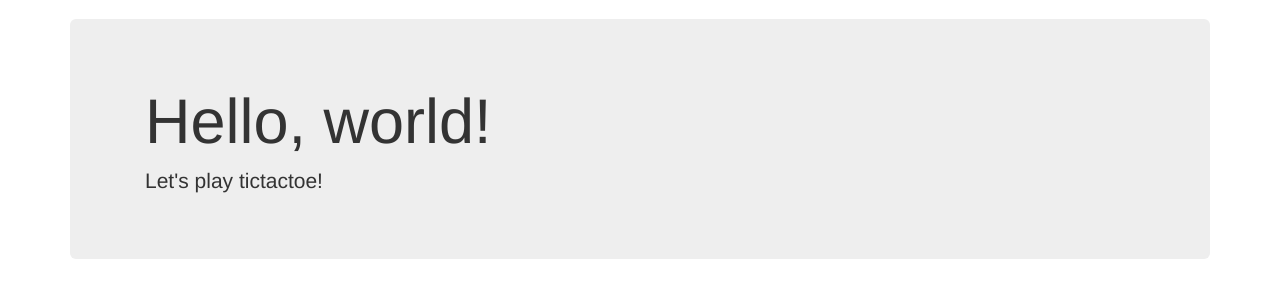
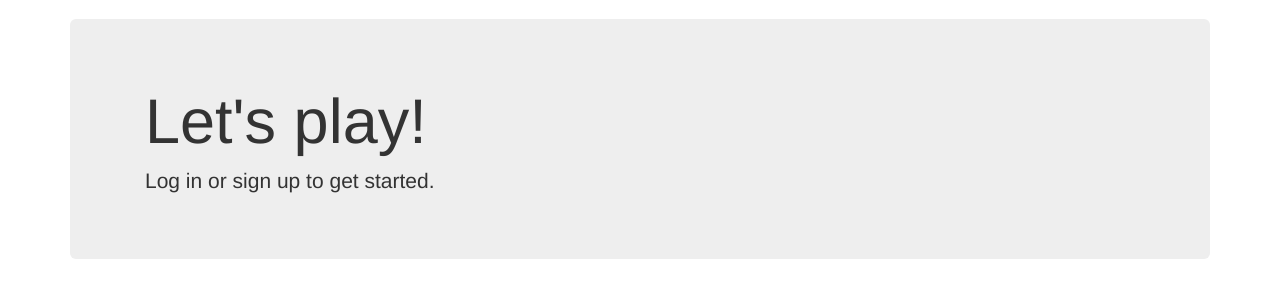
Before and after one commit to stevenjwoods/tictactoe, a Django app: template templates/tictactoe/welcome.html in a window 1280 px wide. Shown: the part 51-351 px from the top of the page. Run offline with Django 3.2, Linux system fonts and the light colour scheme; the template is opened without the code that fills it, so the values that code supplies are empty; some libraries are stand-ins or nearby versions.

Commit message:
Changed homepage text for unauthenticated users

```diff
--- a/templates/tictactoe/welcome.html
+++ b/templates/tictactoe/welcome.html
@@ -7,8 +7,8 @@
 {% block content %}
     <div class = "jumbotron">
         <div class = "container">
-            <h1>Hello, world!</h1>
-            <p>Let's play tictactoe!</p>
+            <h1>Let's play!</h1>
+            <p>Log in or sign up to get started.</p>
         </div>
     </div>
 {% endblock %}
```
